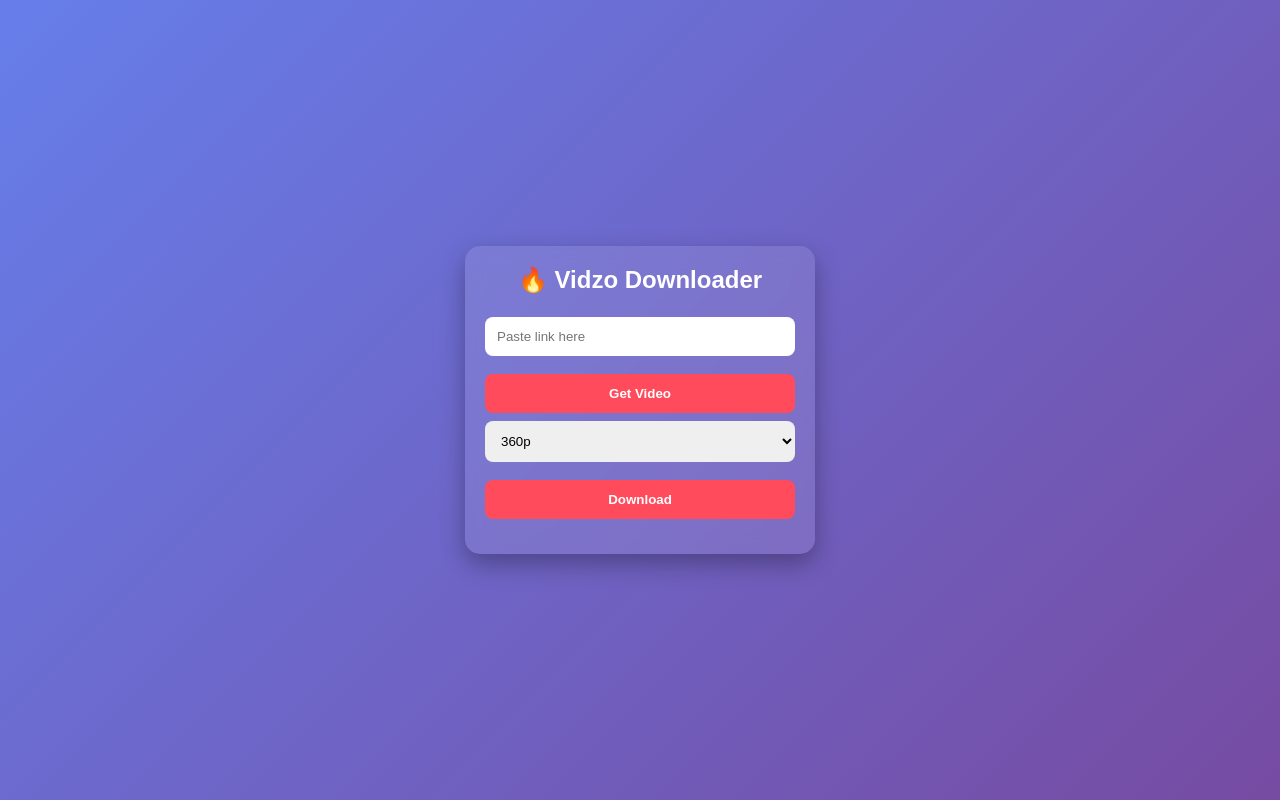
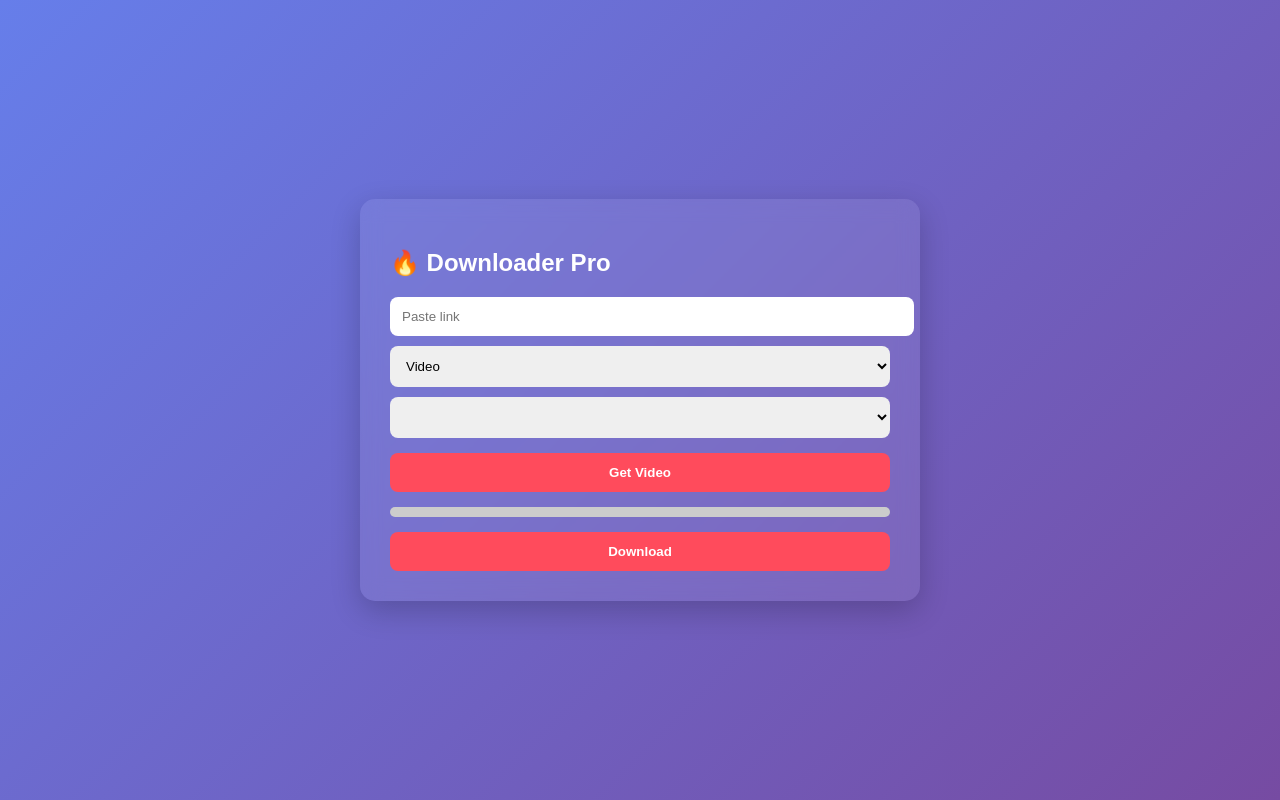
Before and after one commit to viveksingh48162-design/insta-downloader, a Flask app: page / in a window 1280 px wide. Run offline with Flask 3, Linux system fonts and the light colour scheme; lists and menus that the app fills with data are empty.

Commit message:
Update index.html

```diff
--- a/templates/index.html
+++ b/templates/index.html
@@ -5,79 +5,101 @@
 <meta name="viewport" content="width=device-width, initial-scale=1">
 
 <style>
-*{
+
+/* 🌍 BODY */
+body{
   margin:0;
-  padding:0;
-  box-sizing:border-box;
-  font-family:sans-serif;
-}
-
-body{
+  font-family: Arial;
   background: linear-gradient(135deg,#667eea,#764ba2);
   display:flex;
   justify-content:center;
   align-items:center;
-  height:100vh;
+  min-height:100vh;
+  color:white;
 }
 
-/* 🔥 CARD UI */
-.card{
-  background: rgba(255,255,255,0.1);
-  backdrop-filter: blur(10px);
+/* 📦 CONTAINER */
+.container{
+  width:95%;
+  max-width:420px;
+  background: rgba(255,255,255,0.08);
   padding:20px;
   border-radius:15px;
-  width:90%;
-  max-width:350px;
-  text-align:center;
-  box-shadow:0 10px 25px rgba(0,0,0,0.3);
+  backdrop-filter: blur(10px);
+  box-shadow:0 10px 30px rgba(0,0,0,0.2);
 }
 
-h2{
-  color:white;
-  margin-bottom:15px;
+/* 🖥️ DESKTOP */
+@media (min-width:768px){
+  .container{
+    max-width:500px;
+    padding:30px;
+  }
 }
 
-/* INPUT */
+/* 📱 MOBILE */
+@media (max-width:480px){
+  .container{
+    width:95%;
+    padding:15px;
+    border-radius:12px;
+  }
+}
+
+/* 🔥 INPUT */
 input, select{
   width:100%;
   padding:12px;
-  margin:8px 0;
+  margin-top:10px;
+  border:none;
   border-radius:8px;
-  border:none;
   outline:none;
 }
 
-/* BUTTON */
+/* 🔥 BUTTON */
 button{
   width:100%;
   padding:12px;
-  margin-top:10px;
+  margin-top:15px;
   border:none;
   border-radius:8px;
   background:#ff4b5c;
   color:white;
   font-weight:bold;
   cursor:pointer;
+  transition:0.3s;
 }
 
 button:hover{
   background:#ff2e43;
 }
 
-/* PREVIEW */
-.preview{
-  margin-top:15px;
-}
-
+/* 🎥 PREVIEW */
 .preview img{
   width:100%;
   border-radius:10px;
+  margin-top:20px;
 }
 
-.timer{
-  margin-top:10px;
-  color:yellow;
-  font-weight:bold;
+/* 📊 PROGRESS */
+.progress-bar{
+  width:100%;
+  background:#ccc;
+  border-radius:10px;
+  margin-top:15px;
+  height:10px;
+}
+
+.progress{
+  height:100%;
+  background:limegreen;
+  width:0%;
+  border-radius:10px;
+}
+
+/* 📝 TITLE */
+h2{
+  margin-bottom:10px;
 }
 
 </style>
@@ -85,79 +107,101 @@ button:hover{
 
 <body>
 
-<div class="card">
+<div class="container">
 
-<h2>🔥 Vidzo Downloader</h2>
+<h2>🔥 Downloader Pro</h2>
 
-<input type="text" id="url" placeholder="Paste link here">
+<input type="text" id="url" placeholder="Paste link">
 
-<button onclick="getPreview()">Get Video</button>
-
-<select id="quality">
-  <option value="360">360p</option>
-  <option value="480">480p</option>
-  <option value="720">720p</option>
-  <option value="1080">1080p</option>
+<select id="type">
+  <option value="video">Video</option>
   <option value="mp3">MP3</option>
 </select>
 
-<button onclick="startDownload()">Download</button>
+<select id="quality"></select>
+
+<button onclick="getInfo()">Get Video</button>
 
 <div id="preview" class="preview"></div>
+
+<div class="progress-bar">
+  <div id="progress" class="progress"></div>
+</div>
+
+<button onclick="startDownload()">Download</button>
 
 </div>
 
 <script>
 
-let currentURL = "";
+let file_id = "";
 
-function getPreview(){
+/* GET INFO */
+function getInfo(){
   let url = document.getElementById("url").value;
-  currentURL = url;
 
-  fetch("/info?url="+encodeURIComponent(url))
+  fetch("/info", {
+    method:"POST",
+    headers:{ "Content-Type":"application/json" },
+    body: JSON.stringify({ url:url })
+  })
   .then(res=>res.json())
   .then(data=>{
+
     document.getElementById("preview").innerHTML = `
       <img src="${data.thumbnail}">
-      <p style="color:white;margin-top:8px">${data.title}</p>
-      <div class="timer" id="timer"></div>
+      <h3>${data.title}</h3>
     `;
+
+    let q = document.getElementById("quality");
+    q.innerHTML = "";
+
+    data.formats.forEach(f=>{
+      let opt = document.createElement("option");
+      opt.value = f.format_id;
+      opt.text = f.quality;
+      q.appendChild(opt);
+    });
+
   });
 }
 
+/* DOWNLOAD */
 function startDownload(){
+  let url = document.getElementById("url").value;
+  let type = document.getElementById("type").value;
+  let format_id = document.getElementById("quality").value;
 
-  let time = 5;
+  fetch("/download", {
+    method:"POST",
+    headers:{ "Content-Type":"application/json" },
+    body: JSON.stringify({
+      url:url,
+      type:type,
+      format_id:format_id
+    })
+  })
+  .then(res=>res.json())
+  .then(data=>{
+    file_id = data.id;
+    trackProgress();
+  });
+}
 
-  let timer = setInterval(()=>{
-    document.getElementById("timer").innerText =
-      "Download starting in " + time + " sec...";
+/* PROGRESS */
+function trackProgress(){
+  let interval = setInterval(()=>{
+    fetch("/progress")
+    .then(res=>res.json())
+    .then(data=>{
+      document.getElementById("progress").style.width =
+        data.percent + "%";
 
-    time--;
-
-    if(time < 0){
-      clearInterval(timer);
-
-      let form = document.createElement("form");
-      form.method = "POST";
-      form.action = "/download";
-
-      let urlInput = document.createElement("input");
-      urlInput.name = "url";
-      urlInput.value = currentURL;
-
-      let q = document.createElement("input");
-      q.name = "quality";
-      q.value = document.getElementById("quality").value;
-
-      form.appendChild(urlInput);
-      form.appendChild(q);
-
-      document.body.appendChild(form);
-      form.submit();
-    }
-
+      if(data.percent >= 100){
+        clearInterval(interval);
+        window.location = "/file?id=" + file_id;
+      }
+    });
   },1000);
 }
 
```
